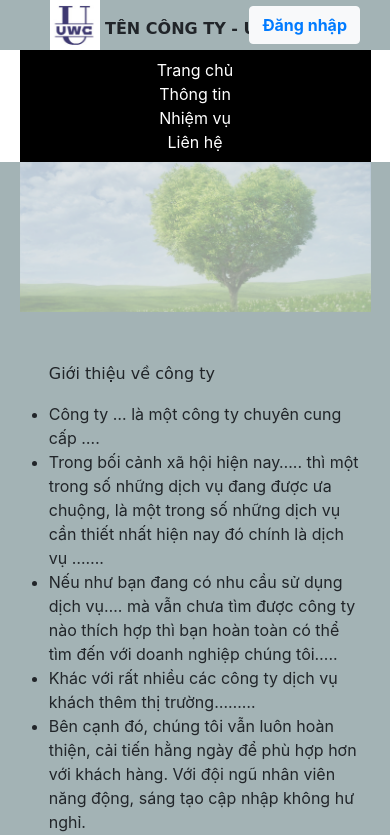
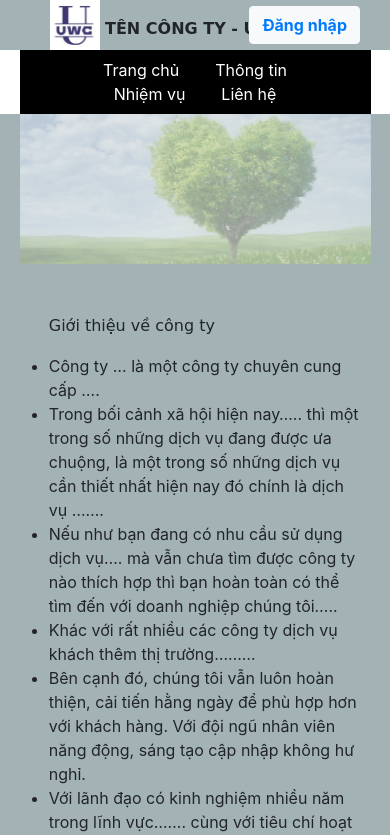
Before and after one commit to ChinhLuCSE/Avenger_UWC, a JavaScript app: page / in a window 390 px wide. Shown: the top 835 px of the page. Built offline with nearby package versions, Linux system fonts and the light colour scheme; the HTML template or start-up script is replaced by a standard one.

Commit message:
update navbar for media query

```diff
--- a/src/components/navbar/Navbar.css
+++ b/src/components/navbar/Navbar.css
@@ -19,27 +19,22 @@
   color: white;
   border: none;
 }
-
-  /* The container <div> - needed to position the dropdown content */
 .dropdown {
 position: relative;
 display: inline-block;
 }
-
-  /* Dropdown Content (Hidden by Default) */
 .dropdown-content {
+width: 8px;
 display: none;
 position: absolute;
 background-color: #000;
 min-width: 160px;
-    box-shadow: 0px 8px 16px 0px rgba(0,0,0,0.2);
+box-shadow: 0px 8px 1 6px 0px rgba(0,0,0,0.2);
 z-index: 1;
 }
-
-  /* Links inside the dropdown */
 .dropdown-content a {
 color: #fff;
-    padding: 8px 12px;
+padding: 8px 10px;
 text-decoration: none;
 display: block;
 }
@@ -47,3 +42,24 @@
 .dropdown-content a:hover {background-color: #A3B3B5;}
 .dropdown:hover .dropdown-content {display: block;}
 .dropdown:hover .dropbtn {background-color: #A3B3B5;}
+
+@media only screen and (max-width: 960px) {
+#navbar > div {
+  margin: 0px 40px;
+}
+.dropdown-content {
+  min-width: 120px;
+}
+}
+
+@media only screen and (max-width: 700px) {
+#navbar {
+    flex-wrap: none;
+}
+#navbar > div {
+    margin: 0px 18px;
+}
+.dropdown-content {
+  min-width: 100px;
+}
+}
--- a/src/components/navbar/Navbar.js
+++ b/src/components/navbar/Navbar.js
@@ -19,7 +19,7 @@ const Navbar = ()=>{
                   <button className="dropbtn">Nhiệm vụ</button>
                   <div className="dropdown-content">
                       <Link to="/task">Cho Collector</Link>
-                      <Link href="/task">Cho Janitor</Link>
+                      <Link to="/task">Cho Janitor</Link>
                   </div>
               </div>
               <div className="dropdown">
```
Lines whose indentation alone changed are shown as unchanged.
